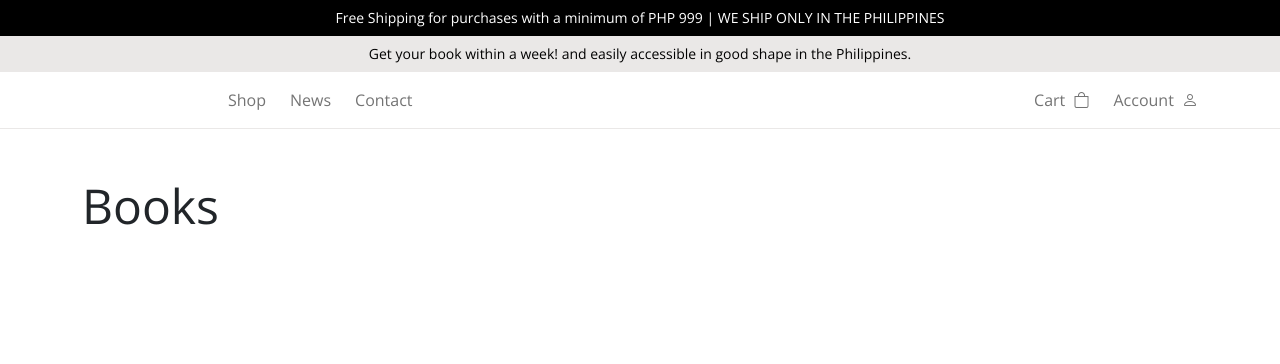
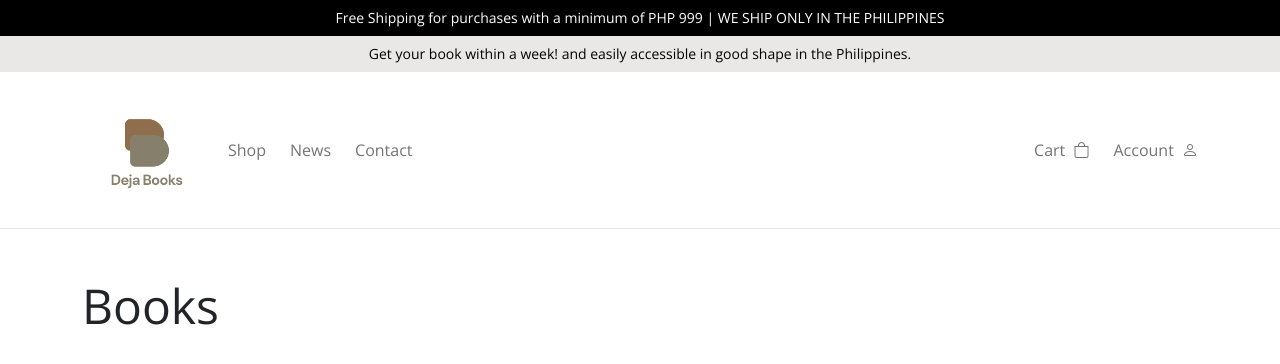
Before and after one commit to K3ndev/WD34_mini_proj1, a plain HTML site: page pages/shop/index.html in a window 1280 px wide. Shown: the top 364 px of the page. Drawn offline with nearby package versions, Linux system fonts and the light colour scheme; the site is published under a folder, as on GitHub Pages, so addresses that start at the root find nothing; a web font is replaced by a local one.

Commit message:
fixed src img at shop page

```diff
--- a/pages/shop/index.html
+++ b/pages/shop/index.html
@@ -57,7 +57,7 @@
         <div class="container-xl">
           <a href="#" style="width: 130px" class="navbar-brand">
             <img
-              src="/public/images/logo.png"
+              src="../../public/images/logo.png"
               alt=""
               style="aspect-ratio: 1 / 1"
             />
```
